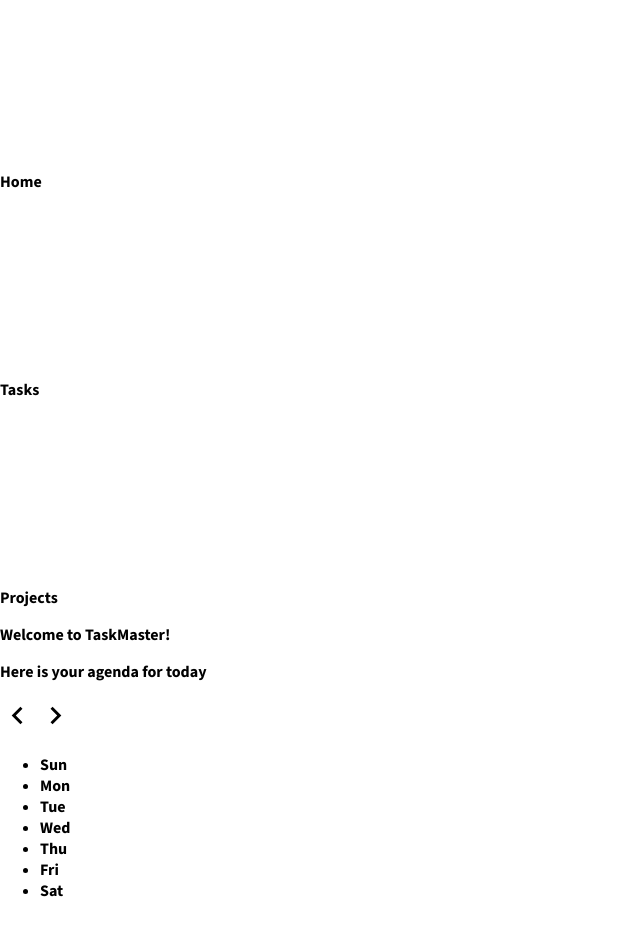
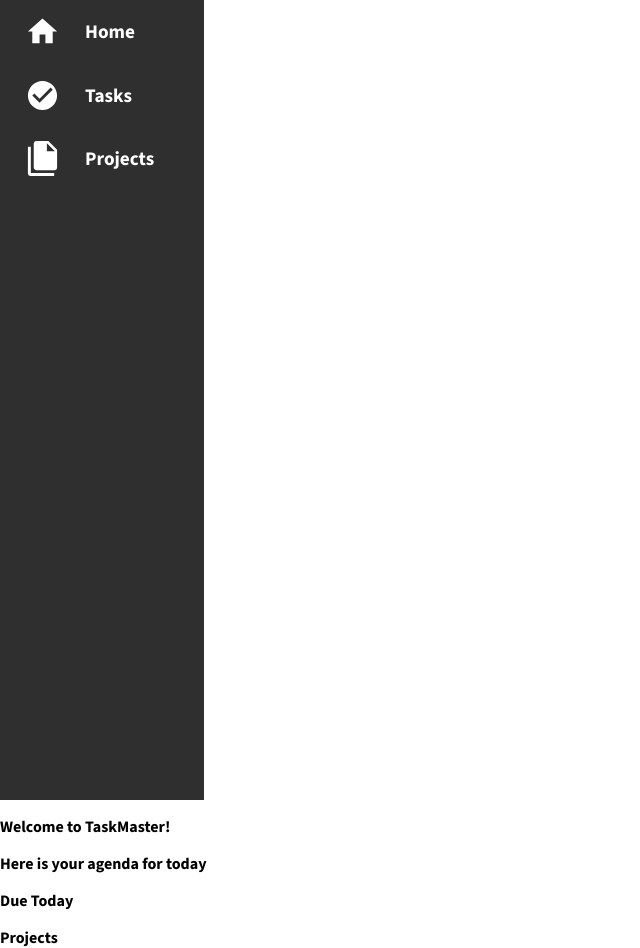
Before and after one commit to PersephoneXO/top-todo-list, a website built with webpack: page dist/index.html in a window 1280 px wide. Shown: the whole page, without its empty margins (0-640 px from the left). Before the commit the page ends 901 px from the top, so only its background shows below. Built offline with nearby package versions, Linux system fonts and the light colour scheme.

Commit message:
removed calendar and started working on home page css

```diff
--- a/src/styles.css
+++ b/src/styles.css
@@ -13,8 +13,32 @@
 
 .content{
     height: 100vh;
+
 }
 
-#prev-icon, #next-icon{
+.sidebar{
+    height: 100vh;
+    width: min-content;
+    background-color: #2f2f2f;
+    padding-right: 50px;
+    padding-left: 25px;
+    display: grid;
+    gap: 25px;
+}
+
+.sidebar-tab{
+    display: flex;
+    align-items: center;
+
+}
+
+.sidebar-name{
+    color: #ffffff;
+    margin-left: 25px;
+    font-size: 1.2rem;
+}
+
+.sidebar-icons{
     height: 35px;
+    fill: #ffffff;
 }
```
Also changed, not shown: dist/index.html, dist/main.js, src/calendar.js (deleted).
